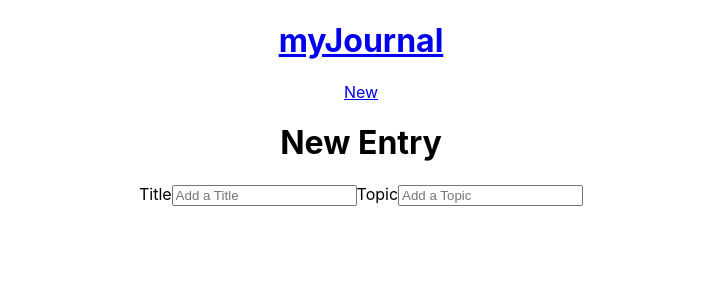
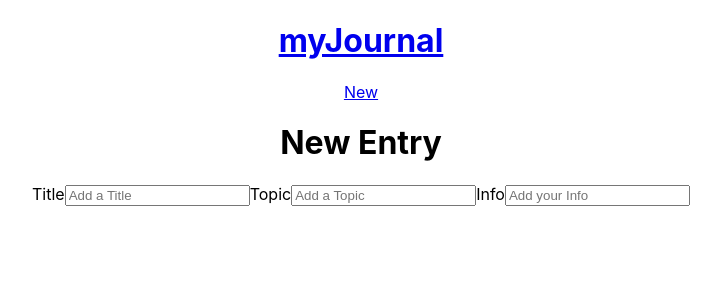
Before and after one commit to Elvedin123/personal-journal, a React (Create React App) app in the folder client/: page /new in a window 1280 px wide. Shown: the top 300 px of the page, without its empty margins (279-1000 px from the left). Built offline with nearby package versions, Linux system fonts and the light colour scheme.

Commit message:
functionality for displaying text on input bar

```diff
--- a/client/src/components/Form.jsx
+++ b/client/src/components/Form.jsx
@@ -18,6 +18,14 @@ export default function Form(props) {
         placeholder="Add a Topic"
         onChange={props.handleTextInput}>
       </input>
+
+      <label>Info</label>
+      <input
+        id="info"
+        value={info}
+        placeholder="Add your Info"
+        onChange={props.handleTextInput}>
+      </input>
     </form>
   )
 }
--- a/client/src/components/New.jsx
+++ b/client/src/components/New.jsx
@@ -10,10 +10,20 @@ const default_input = {
 }
 export default function New() {
   const [input, setInput] = useState(default_input)
+  const navigate = useNavigate();
+  const handleTextInput = (event) => {
+    const { id, value } = event.target
+    setInput((prevInput) => ({
+      ...prevInput,
+      [id]: value,
+    }))
+  }
   return (
     <div>
       <h1>New Entry</h1>
-      <Form input={input} />
+      <Form
+        input={input}
+        handleTextInput={handleTextInput} />
     </div>
   )
 }
```
